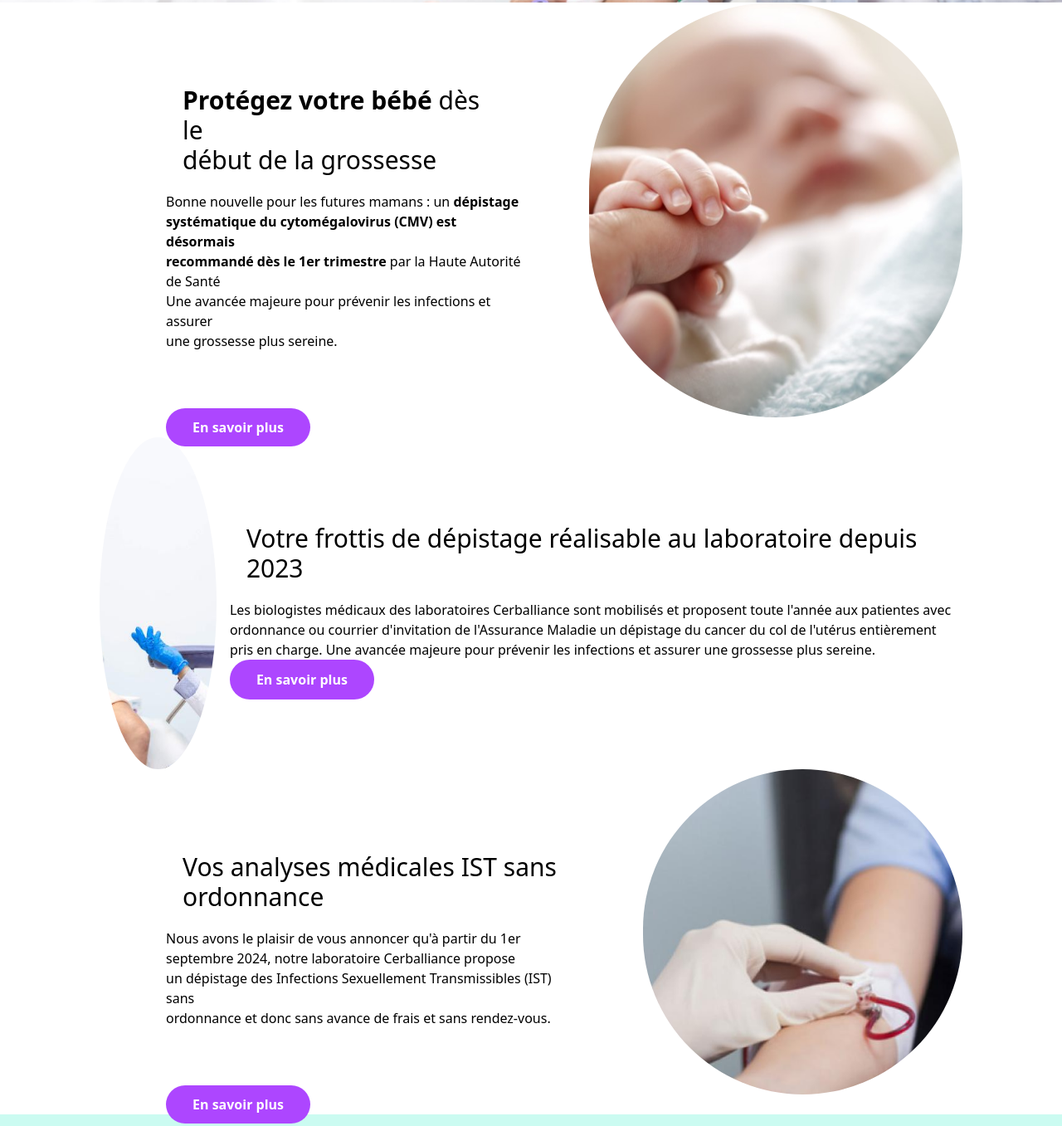
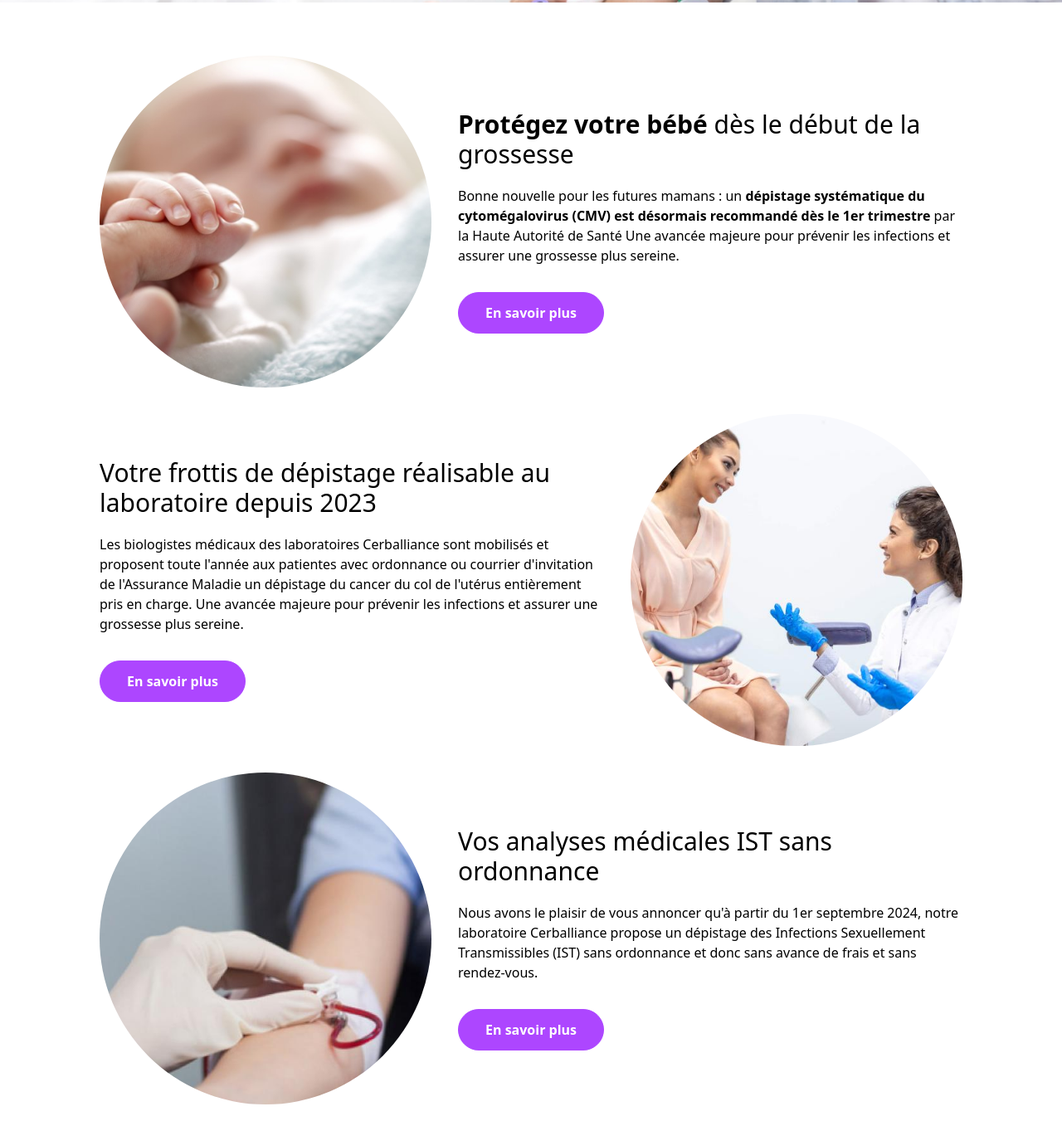
Before and after one commit to Romain0707/projet-commun-scientifique, a website: page index.html in a window 1280 px wide. Shown: the part 457-1814 px from the top of the page at 83% size. Drawn offline with Linux system fonts and the light colour scheme.

Commit message:
[NEW] Travail de la section de patrice

```diff
--- a/index.html
+++ b/index.html
@@ -45,57 +45,39 @@
             </div>
         </section>
 
-        <section>
+        <section class="my-16">
             <div class="w-full max-w-[1080px] my-0 mx-auto py-0 px-5">
-                <div class="flex justify-between">
-                    <div class="p-20 ">
-                        <h2 class="text-3xl p-5"> <strong>Protégez votre bébé </strong> dès le <br>début de la grossesse
-                        </h2>
-                        <p>Bonne nouvelle pour les futures mamans : un <strong>dépistage <br>systématique du cytomégalovirus
-                                (CMV)
-                                est désormais <br>recommandé dès le 1er trimestre </strong>par la Haute Autorité de Santé
-                            <br>Une avancée majeure pour prévenir les infections et assurer <br> une grossesse plus sereine.
-                        </p>
+                <div class="grid md:grid-cols-[400px_auto] grid-cols-1 gap-8 items-center justify-items-center md:justify-items-normal text-center md:text-start mb-8">
+                    <div class="w-[400px] h-[400px] rounded-[50%] overflow-hidden">
+                        <img src="assets/img/bébé.jpg" alt="" class="object-cover h-full w-full">
                     </div>
-                    <div class="flex justify-center">
-                        <img src="assets/img/bébé.jpg" class=" rounded-full  " alt="image de bébé">
+                    <div>
+                        <h2 class="text-3xl pb-5"><strong>Protégez votre bébé </strong> dès le début de la grossesse</h2>
+                        <p>Bonne nouvelle pour les futures mamans : un <strong>dépistage systématique du cytomégalovirus (CMV) est désormais recommandé dès le 1er trimestre </strong>par la Haute Autorité de Santé Une avancée majeure pour prévenir les infections et assurer  une grossesse plus sereine.</p>
+                        <a href="#" class="inline-block transition ease duration-150 border border-purple-500 bg-purple-500 text-white hover:text-purple-500 hover:bg-white font-black p-3 rounded-4xl px-8 mt-8">En savoir plus</a>
                     </div>
                 </div>
-                <div class="pl-20">
-                    <a href="#" class="bg-purple-500 text-white font-black p-3 rounded-4xl px-8">En savoir plus</a>
-                </div>
-                <div class="flex items-center gap-4">
-                    <div class="rounded-[50%] overflow-hidden h-[400px] w-[400px]">
-                        <img src="assets/img/consult.jpg" class="object-center object-cover h-full w-full"
-                            alt=" consultation">
+
+                <div class="grid md:grid-cols-[auto_400px] grid-cols-1 gap-8 items-center justify-items-center md:justify-items-normal text-center md:text-start mb-8 ">
+                    <div>
+                        <h2 class="text-3xl pb-5">Votre frottis de dépistage réalisable au laboratoire depuis 2023</h2>
+                        <p>Les biologistes médicaux des laboratoires Cerballiance sont mobilisés et proposent toute l'année aux patientes avec ordonnance ou courrier d'invitation de l'Assurance Maladie un dépistage du cancer du col de l'utérus entièrement pris en charge. Une avancée majeure pour prévenir les infections et assurer une grossesse plus sereine.</p>
+                        <a href="#" class="inline-block transition ease duration-150 border border-purple-500 bg-purple-500 text-white hover:text-purple-500 hover:bg-white font-black p-3 rounded-4xl px-8 mt-8">En savoir plus</a>
                     </div>
-                    <div class=" ">
-                        <h2 class="text-3xl p-5">Votre frottis de dépistage réalisable au laboratoire depuis 2023</h2>
-                        <p>Les biologistes médicaux des laboratoires Cerballiance sont mobilisés et proposent toute
-                            l'année
-                            aux patientes avec ordonnance ou courrier d'invitation de l'Assurance Maladie un
-                            dépistage
-                            du cancer du col de l'utérus entièrement pris en charge.
-                            Une avancée majeure pour prévenir les infections et assurer une grossesse plus sereine.
-                        </p>
-                        <a href="#" class="inline-block bg-purple-500 text-white font-black p-3 rounded-4xl px-8">En savoir
-                            plus</a>
+                    <div class="w-[400px] h-[400px] row-start-1 row-end-2 md:row-auto rounded-[50%] overflow-hidden">
+                        <img src="assets/img/consult.jpg" alt="" class="object-cover h-full w-full">
                     </div>
                 </div>
-                <div class="flex justify-between">
-                    <div class="p-20 ">
-                        <h2 class="text-3xl p-5"> Vos analyses médicales IST sans ordonnance</h2>
-                        <p>Nous avons le plaisir de vous annoncer qu'à partir du 1er <br>septembre 2024, notre laboratoire
-                            Cerballiance propose <br>un dépistage des Infections Sexuellement Transmissibles (IST) sans
-                            <br>ordonnance et donc sans avance de frais et sans rendez-vous.
-                        </p>
+
+                <div class="grid md:grid-cols-[400px_auto] grid-cols-1 gap-8 items-center justify-items-center md:justify-items-normal text-center md:text-start mb-8">
+                    <div class="w-[400px] h-[400px] rounded-[50%] overflow-hidden">
+                        <img src="assets/img/doc.jpg" alt="" class="object-cover h-full w-full">
                     </div>
-                    <div class="flex justify-center">
-                        <img src="assets/img/doc.jpg" class=" rounded-full " alt="image de doc">
+                    <div>
+                        <h2 class="text-3xl pb-5"> Vos analyses médicales IST sans ordonnance</h2>
+                        <p>Nous avons le plaisir de vous annoncer qu'à partir du 1er septembre 2024, notre laboratoire Cerballiance propose un dépistage des Infections Sexuellement Transmissibles (IST) sans ordonnance et donc sans avance de frais et sans rendez-vous.</p>
+                        <a href="#" class="inline-block transition ease duration-150 border border-purple-500 bg-purple-500 text-white  hover:text-purple-500 hover:bg-white font-black p-3 rounded-4xl px-8 mt-8">En savoir plus</a>
                     </div>
-                </div>
-                <div class="pl-20">
-                    <a href="#" class="bg-purple-500 text-white font-black p-3 rounded-4xl px-8">En savoir plus</a>
                 </div>
             </div>
         </section>
```
Also changed, not shown: assets/css/style.css.
